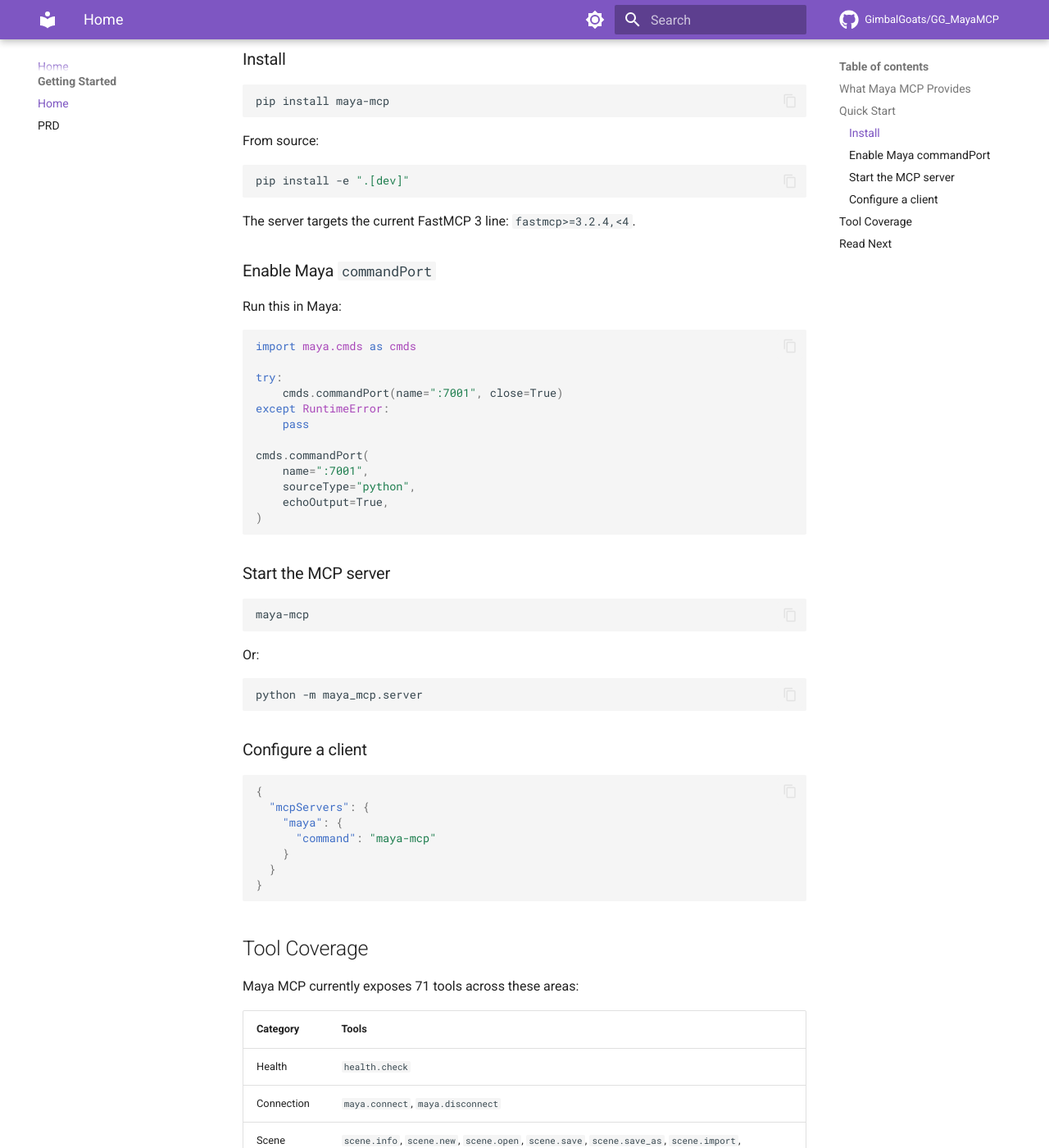
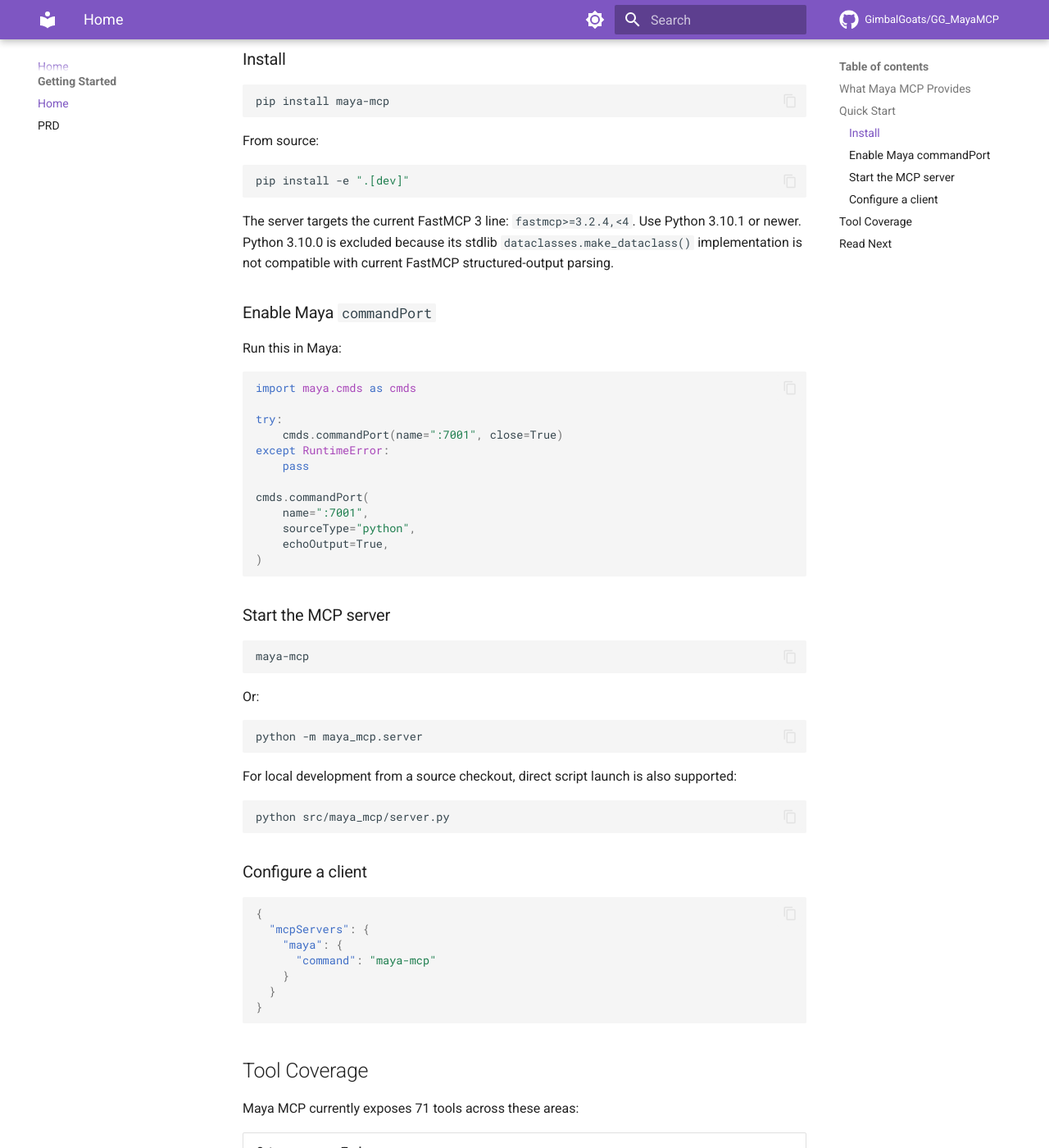
Before and after one commit to GimbalGoats/GG_MayaMCP, an MkDocs documentation site: the page built from docs/index.md, in a window 1280 px wide and 1400 px high, scrolled down 605 px. Shown: the whole window at 82% size. Built offline with MkDocs 1.6.1 and Material for MkDocs 9.7.7, drawn with Linux system fonts in a browser that asks for light colours; comment, search, counter and statistics services are not loaded.

Commit message:
docs: sync runtime and typed-output docs

````diff
--- a/docs/index.md
+++ b/docs/index.md
@@ -34,6 +34,9 @@
 ```
 
 The server targets the current FastMCP 3 line: `fastmcp>=3.2.4,<4`.
+Use Python 3.10.1 or newer. Python 3.10.0 is excluded because its stdlib
+`dataclasses.make_dataclass()` implementation is not compatible with current
+FastMCP structured-output parsing.
 
 ### Enable Maya `commandPort`
 
@@ -64,6 +67,13 @@
 
 ```bash
 python -m maya_mcp.server
+```
+
+For local development from a source checkout, direct script launch is also
+supported:
+
+```bash
+python src/maya_mcp/server.py
 ```
 
 ### Configure a client
````
Also changed, not shown: docs/api/reference.md (+69 -0 lines), docs/spec/overview.md (+2 -0 lines).
